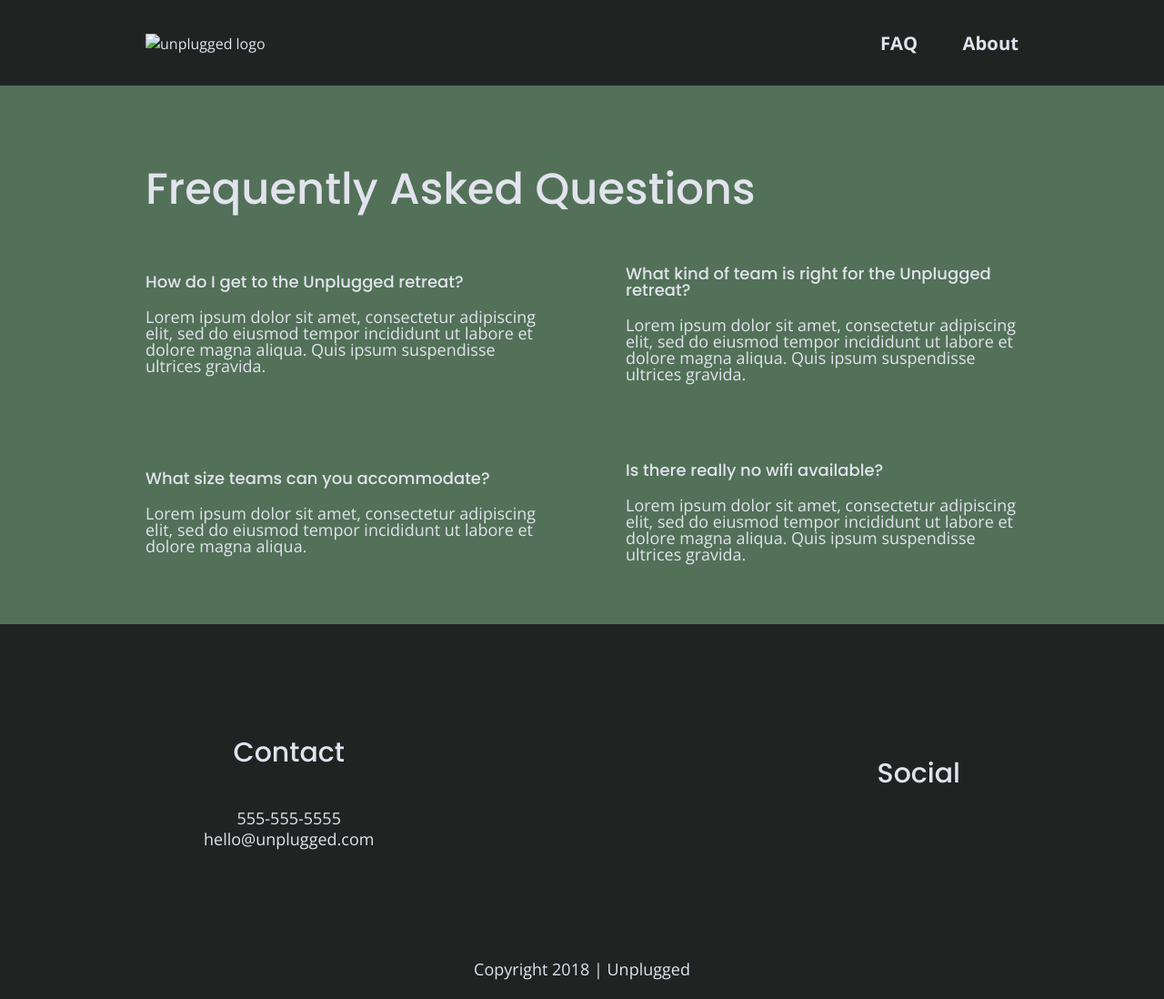
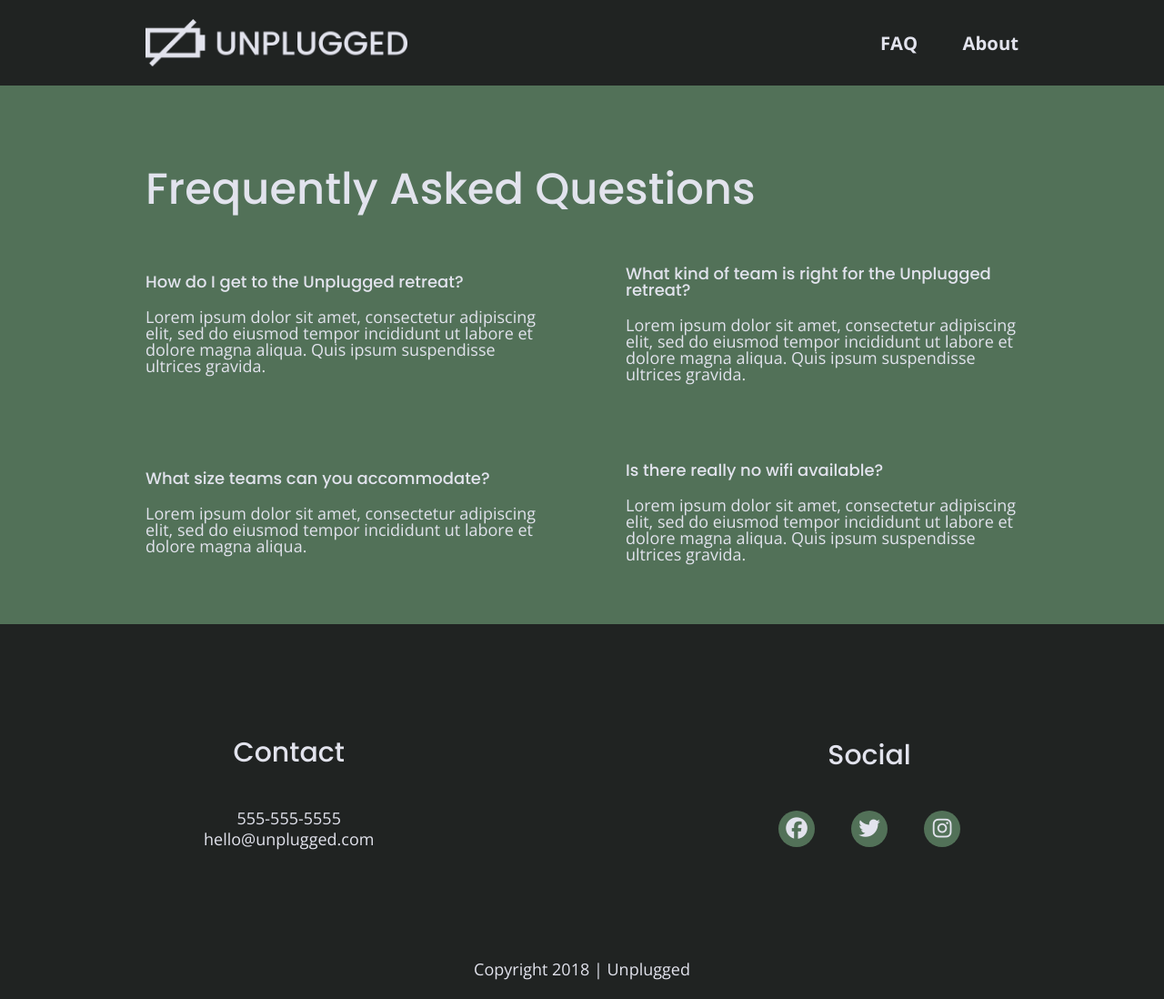
Before and after one commit to akiritsis/responsive-unplugged, a website: page faq/index.html in a window 1280 px wide. Shown: the whole page at 91% size. Drawn offline with nearby package versions, Linux system fonts and the light colour scheme.

Commit message:
Added additional icons

```diff
--- a/css/main.css
+++ b/css/main.css
@@ -181,6 +181,14 @@ header {
   padding: 15px 0;
 }
 
+header figure {
+  width: 60%;
+  display: flex;
+  justify-content: center;
+  align-items: center;
+  flex-flow: row wrap;
+}
+
 header .content-wrapper {
   display: flex;
   justify-content: center;
@@ -236,9 +244,17 @@ footer .social-icons {
 }
 
 footer .social-icons p {
+  background-color: #527158;
+  border-radius: 50%;
+  width: 40px;
+  height: 40px;
   display: flex;
   justify-content: center;
   align-items: center;
+}
+
+footer .social-icons p i {
+  font-size: 1.3125em;
 }
 
 footer .copyright {
@@ -666,6 +682,11 @@ footer p {
   line-height: 1.285;
 }
 
+footer .social-icons {
+  width: 12.5em;
+  justify-content: space-between;
+}
+
 footer .copyright {
   width: 100%;
 }
--- a/faq/index.html
+++ b/faq/index.html
@@ -3,7 +3,7 @@
 
 <head>
   <meta charset="utf-8">
-  <title></title>
+  <title>FAQ</title>
   <meta name="description" content="">
   <meta name="viewport" content="width=device-width, initial-scale=1">
 
@@ -34,9 +34,11 @@
 
   <header>
     <div class="content-wrapper">
+      <figure>
       <a href="#">
-        <img src="" alt="unplugged logo">
+        <img src="../img/unpluggedlogo.png" alt="unplugged logo">
       </a>
+      </figure>
       <div class="header-divider"></div>
       <nav>
         <ul>
@@ -89,14 +91,14 @@
           <h4>Social</h4>
           <div class="social-icons">
             <p>
-              <a href="https://www.facebook.com/Skillcrush/" target="_blank"></a>
-            </p>
-            <p>
-              <a href="https://twitter.com/Skillcrush" target="_blank"></a>
-            </p>
-            <p>
-              <a href="https://www.instagram.com/skillcrush/" target="_blank"></a>
-            </p>
+
+              <a href="https://www.facebook.com/yoursite" target="_blank"><i class="fab fa-facebook"></i></a></p>
+
+              <p>
+                <a href="https://twitter.com/Skillcrush" target="_blank"></a><i class="fab fa-twitter"></i></a></p>
+
+                <p>
+                <a href="https://www.instagram.com/skillcrush/" target="_blank"><i class="fab fa-instagram"></i></a></p>
           </div>
         </div>
       </div> <!-- footer content ends -->
```
Also changed, not shown: about/index.html (+8 -7 lines), index.html (+7 -6 lines).
